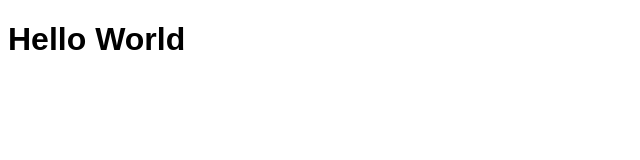
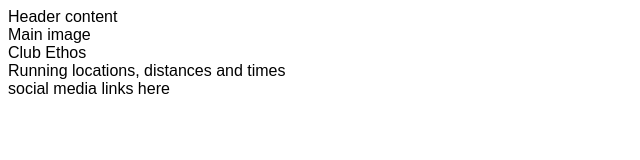
Before and after one commit to Stephenkofipoku/love-running, a plain HTML site: page index.html in a window 1280 px wide. Shown: the whole page, without its empty margins (0-640 px from the left). Drawn offline with Linux system fonts and the light colour scheme; files that its build step writes are made by us from their sources.

Commit message:
Add core structure for home page

```diff
--- a/index.html
+++ b/index.html
@@ -13,7 +13,19 @@
 </head>
 
 <body>
-    <h1>Hello World</h1>
+    <header>Header content</header>
+    <section>
+        Main image
+    </section>
+    <section>
+        Club Ethos
+    </section>
+    <section>
+        Running locations, distances and times
+    </section>
+    <footer>
+        social media links here
+    </footer>
 </body>
 
 </html>
```
